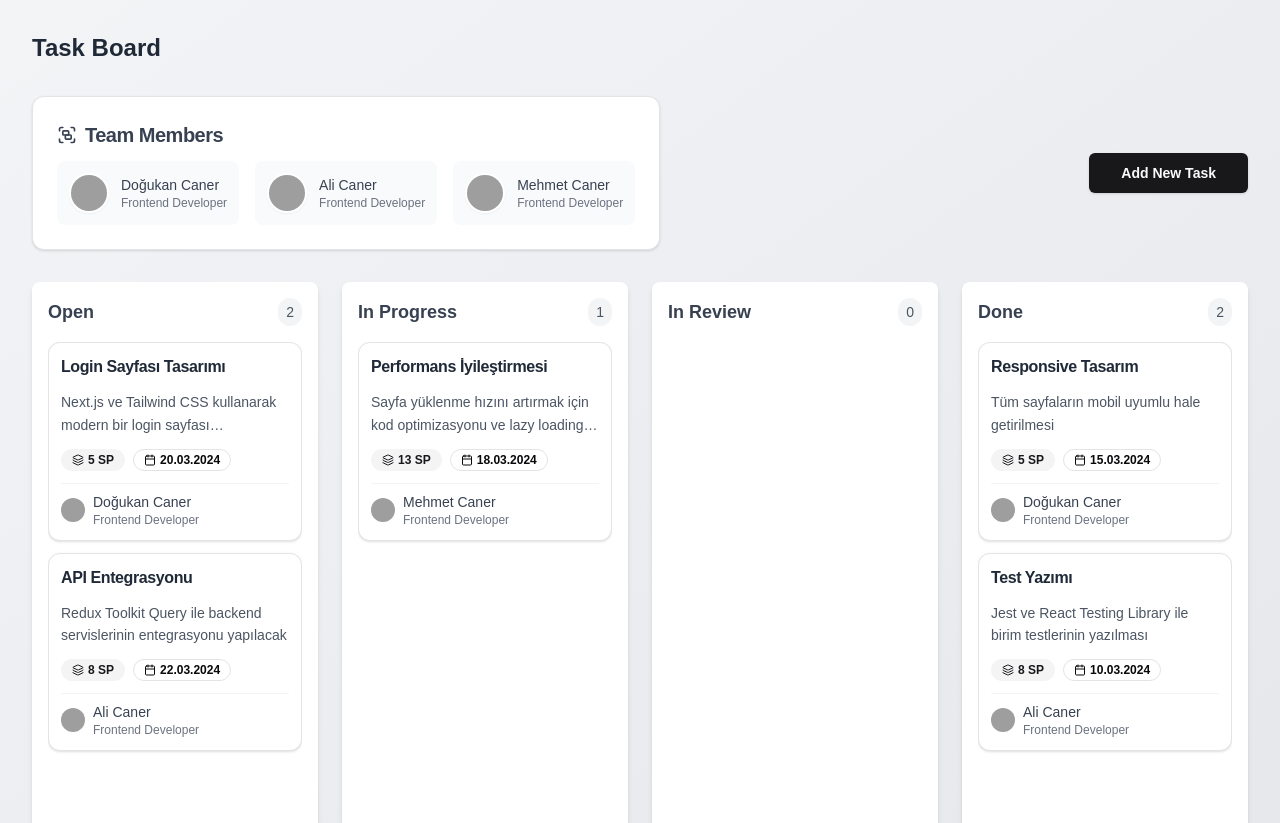
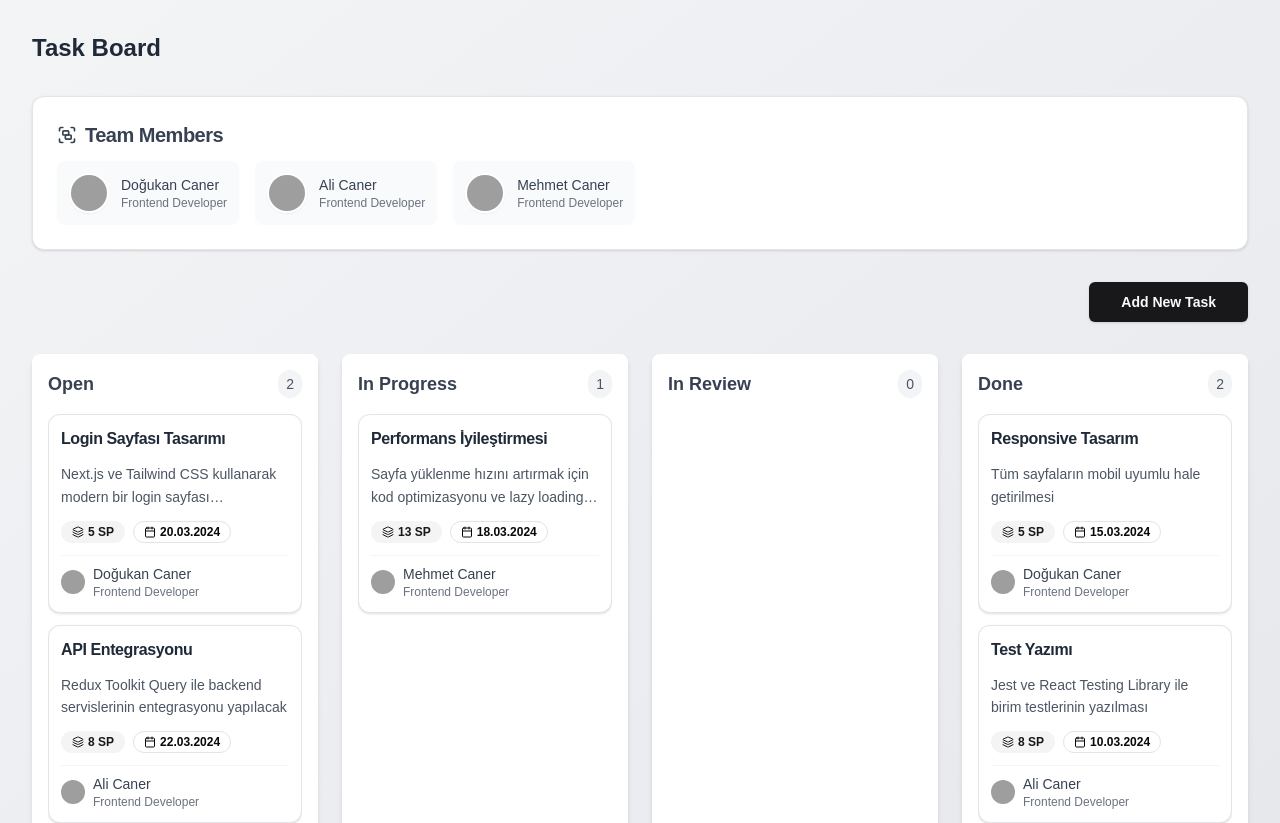
Before and after one commit to dogukancaner/task-board, a Next.js app: page / in a window 1280 px wide. Shown: the top 823 px of the page. Built offline with nearby package versions, Linux system fonts and the light colour scheme; grey boxes are pictures that could not be loaded.

Commit message:
Refactor layout in Home component: reposition TeamMembers and AddTaskButton
- Moved TeamMembers component to be displayed above the AddTaskButton for improved layout.
- Adjusted the flex alignment of the AddTaskButton to justify-end for better visual consistency.

```diff
--- a/app/page.tsx
+++ b/app/page.tsx
@@ -10,10 +10,12 @@ export default function Home() {
     <main className="min-h-screen bg-gradient-to-br from-gray-100 to-gray-200 p-8 container mx-auto">
       <div className="max-w-7xl mx-auto">
         <Header />
-        <div className="flex justify-between items-center mb-8">
-          <TeamMembers />
+
+        <TeamMembers />
+        <div className="flex justify-end mb-8 mt-8">
           <AddTaskButton />
         </div>
+
         <Board />
       </div>
     </main>
```
